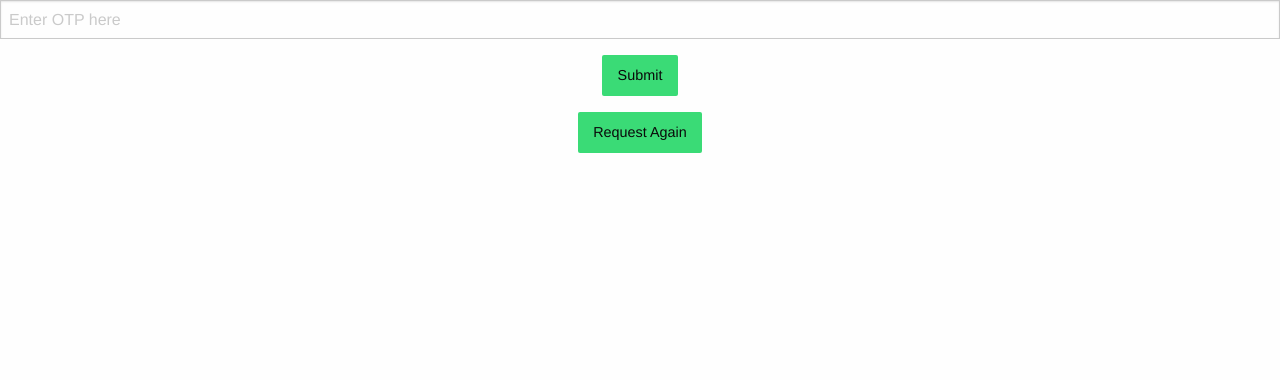
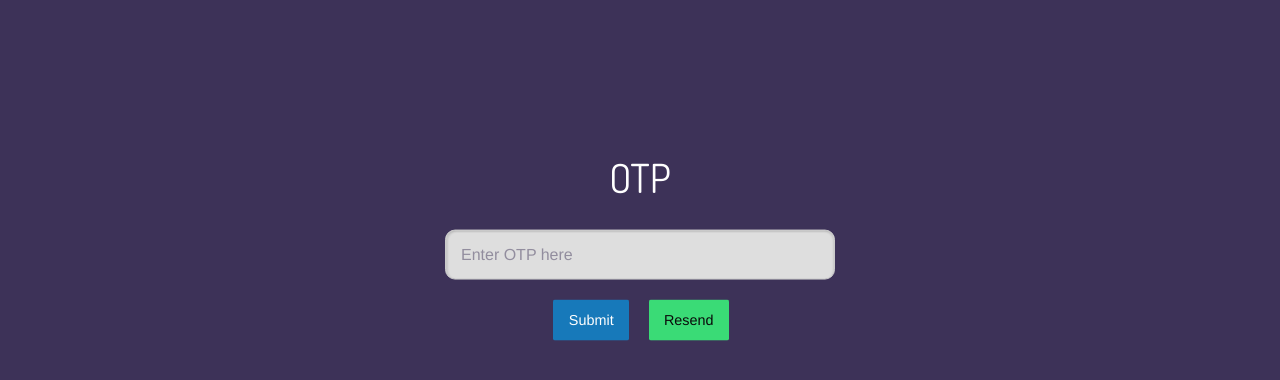
Before and after one commit to ashwinkk/CloudCare-Web-Doctor, a Vue app: page /#/otp-verify in a window 1280 px wide. Shown: the top 380 px of the page. Built offline with nearby package versions, Linux system fonts and the light colour scheme; no server answers; a web font is replaced by a local one.

Commit message:
otp page styling

```diff
--- a/src/components/Otp.vue
+++ b/src/components/Otp.vue
@@ -1,14 +1,21 @@
 <template>
+    <div class="container-base">
+        <div class="grid-container hor-center">
             <div>
-        <div>
+                <h2>OTP</h2>
+            </div>
+            <div class="grid-x">
+                <div class="small-4 cell"></div>
+                <div class="small-4 cell">
                     <input type="text" placeholder="Enter OTP here" v-model="otpVal" />
                 </div>
-        <div v-if="!loader">
-            <div>
-                <button class="button success" @click="verifyOtp">Submit</button>
             </div>
-            <div>
-                <button class="button success" @click="requestOtp">Request Again</button>
+            <div v-if="!loader" class="grid-x buttons">
+                <div class="small-1 cell">
+                    <button class="button care-stack-button" @click="verifyOtp">Submit</button>
+                </div>
+                <div class="small-1 cell">
+                    <button class="button success" @click="requestOtp">Resend</button>
                 </div>
             </div>
             <div v-else-if="otpStatus == 'verifying'">
@@ -21,6 +28,7 @@
                 </div>
                 <div>
                     <button class="button success" @click="requestOtp">Request Again</button>
+                </div>
             </div>
         </div>
     </div>
@@ -72,3 +80,39 @@
         }
     }
 </script>
+<style scoped>
+    .container-base{
+        background: #3d3258;
+        height: 100%;
+    }
+    input{
+        margin: 0 !important;
+        padding: 15px;
+        height: 100%;
+        background-position: right 3px center;
+        font-size: 16px;
+        outline: 0;
+        background: #dedede;
+        color: #433a57;
+        box-shadow: inset 2px 1px 2px rgba(10,10,10,.1), inset -1px 1px 2px rgba(10,10,10,.1);
+        border-radius: 10px;
+    }
+    input::placeholder{
+        color: rgba(61, 50, 88, 0.47);
+    }
+    h2{
+        font-family: 'Dosis', sans-serif;
+        color: white;
+        margin:0;
+        padding: 25px;
+    }
+    .buttons{
+        justify-content: center;
+        margin-top: 20px;
+    }
+    .hor-center{
+        position: relative;
+        top: 30%;
+        transform: translateY(-50%);
+    }
+</style>
```
Lines whose indentation alone changed are shown as unchanged.
